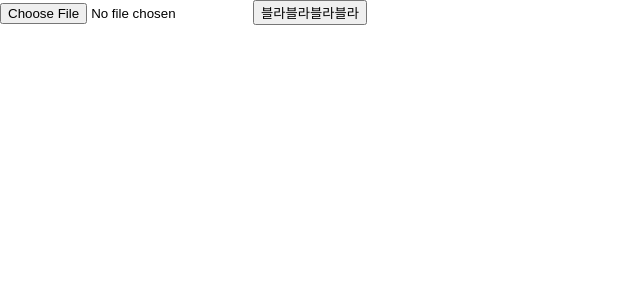
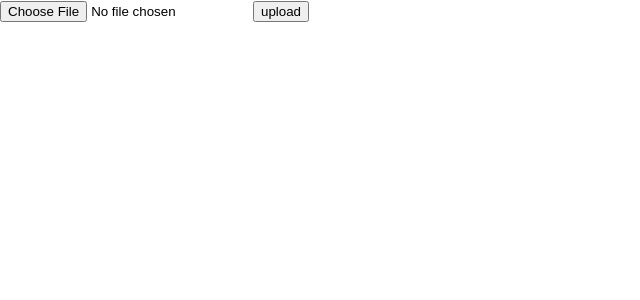
Before and after one commit to 2ujin/React-ImageUpload, a React (Create React App) app: page / in a window 1280 px wide. Shown: the top 300 px of the page, without its empty margins (0-640 px from the left). Built offline with nearby package versions, Linux system fonts and the light colour scheme.

Commit message:
웹 아이콘 수정

```diff
--- a/public/index.html
+++ b/public/index.html
@@ -2,42 +2,18 @@
 <html lang="en">
   <head>
     <meta charset="utf-8" />
-    <link rel="shortcut icon" href="%PUBLIC_URL%/favicon.ico" />
+    <link rel="shortcut icon" href="%PUBLIC_URL%/stipop.png" />
     <meta name="viewport" content="width=device-width, initial-scale=1" />
     <meta name="theme-color" content="#000000" />
     <meta
       name="description"
       content="Web site created using create-react-app"
     />
-    <!-- <link rel="apple-touch-icon" href="logo192.png" /> -->
-    <!--
-      manifest.json provides metadata used when your web app is installed on a
-      user's mobile device or desktop. See https://developers.google.com/web/fundamentals/web-app-manifest/
-    -->
     <link rel="manifest" href="%PUBLIC_URL%/manifest.json" />
-    <!--
-      Notice the use of %PUBLIC_URL% in the tags above.
-      It will be replaced with the URL of the `public` folder during the build.
-      Only files inside the `public` folder can be referenced from the HTML.
-
-      Unlike "/favicon.ico" or "favicon.ico", "%PUBLIC_URL%/favicon.ico" will
-      work correctly both with client-side routing and a non-root public URL.
-      Learn how to configure a non-root public URL by running `npm run build`.
-    -->
-    <title>hello</title>
+    <title>stipop</title>
   </head>
   <body>
     <noscript>You need to enable JavaScript to run this app.</noscript>
     <div id="root"></div>
-    <!--
-      This HTML file is a template.
-      If you open it directly in the browser, you will see an empty page.
-
-      You can add webfonts, meta tags, or analytics to this file.
-      The build step will place the bundled scripts into the <body> tag.
-
-      To begin the development, run `npm start` or `yarn start`.
-      To create a production bundle, use `npm run build` or `yarn build`.
-    -->
   </body>
 </html>
--- a/src/App.js
+++ b/src/App.js
@@ -2,10 +2,12 @@ import React from 'react';
 import './App.css';
 
 function App() {
+
+
   return (
       <div>
         <input type="file" name="file" onChange={null}/>
-        <button type="button" onClick={null}>블라블라블라블라</button>
+        <button type="button" onClick={null}>upload</button>
       </div>
   );
 }
```
Also changed, not shown: public/stipop.png (added).
